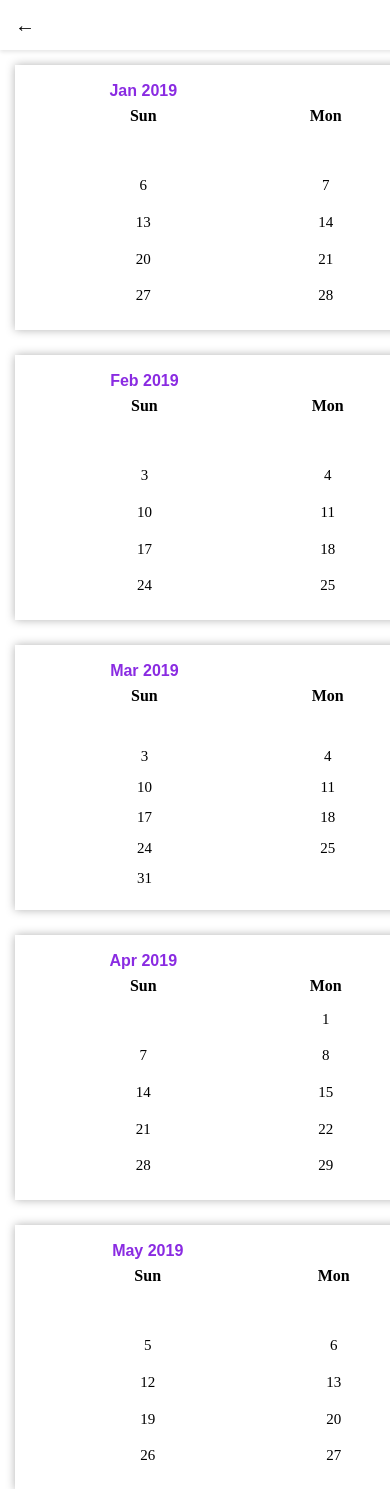
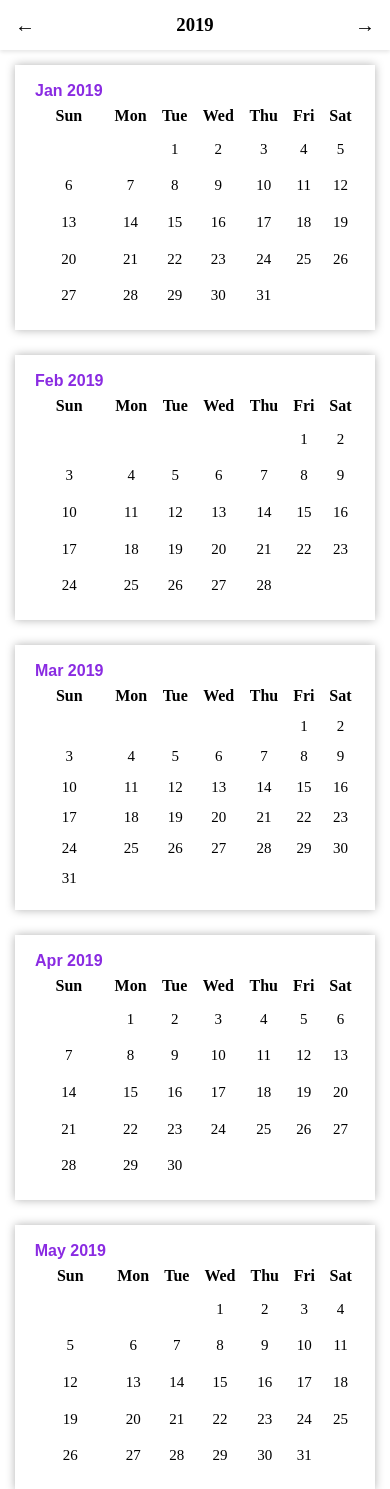
Before and after one commit to timiprojects/mycalenda, a PHP site: page / in a window 390 px wide; the page is wider, and only the part inside the window is pictured. Shown: the top 1489 px of that part. Run offline with PHP 8.4, Linux system fonts and the light colour scheme.

Commit message:
changed styling

```diff
--- a/app.css
+++ b/app.css
@@ -18,9 +18,9 @@ body {
 .wrapper {
   position: relative;
   display: block;
-  width: 1024px;
-  margin: 0 auto !important;
-  height: 100vh;
+  max-width: 1024px;
+  margin: 0 auto;
+  height: 100%;
   background: #fff;
   -webkit-filter: drop-shadow(0 0 5px rgba(0, 0, 0, 0.2));
           filter: drop-shadow(0 0 5px rgba(0, 0, 0, 0.2));
@@ -167,19 +167,14 @@ table .bg-info {
     -ms-grid-columns: auto;
         grid-template-columns: auto;
     width: 100%;
-  }
-}
-
-@media screen and (max-width: 1025px) {
-  body {
-    padding: 0;
+    height: 100%;
   }
   .wrapper {
     position: relative;
     display: block;
-    width: 1024px;
-    margin: 0;
-    height: 100%;
+    margin: 0 auto;
+    width: 100%;
+    height: 100vh;
     background: #fff;
     -webkit-filter: drop-shadow(0 0 5px rgba(0, 0, 0, 0.2));
             filter: drop-shadow(0 0 5px rgba(0, 0, 0, 0.2));
--- a/app.scss
+++ b/app.scss
@@ -19,9 +19,9 @@ body {
 .wrapper {
     position: relative;
     display: block;
-    width: 1024px;
-    margin:0 auto !important;
-    height: 100vh;
+    max-width: 1024px;
+    margin:0 auto;
+    height: 100%;
     background: #fff;
     filter: drop-shadow(0 0 5px rgba(0,0,0,0.2));
 }
@@ -145,11 +145,22 @@ table {
 }
 
 @media screen and (max-width: 426px) {
+
     #more {
         display: grid;
         grid-gap: 10px;
         grid-template-columns: auto;
         width: 100%;
+        height: 100%;
+    }
+    .wrapper {
+        position: relative;
+        display: block;
+        margin: 0 auto;
+        width: 100%;
+        height: 100vh;
+        background: #fff;
+        filter: drop-shadow(0 0 5px rgba(0,0,0,0.2));
     }
 }
 
@@ -161,19 +172,3 @@ table {
 //         width: 100%;
 //     }
 // }
-
-@media screen and (max-width: 1025px) {
-    body {
-        padding: 0;
-    }
-    .wrapper {
-        position: relative;
-        display: block;
-        width: 1024px;
-        margin: 0;
-        height: 100%;
-        background: #fff;
-        filter: drop-shadow(0 0 5px rgba(0,0,0,0.2));
-    }
-
-}
--- a/index.html
+++ b/index.html
@@ -5,7 +5,7 @@
     <meta charset="UTF-8">
     <meta name="viewport" content="width=device-width, initial-scale=1.0">
     <meta http-equiv="X-UA-Compatible" content="ie=edge">
-    <title>Document</title>
+    <title>My Calendar</title>
     <link rel="stylesheet" href="app.css">
 </head>
 
```
Also changed, not shown: 1 other file.
